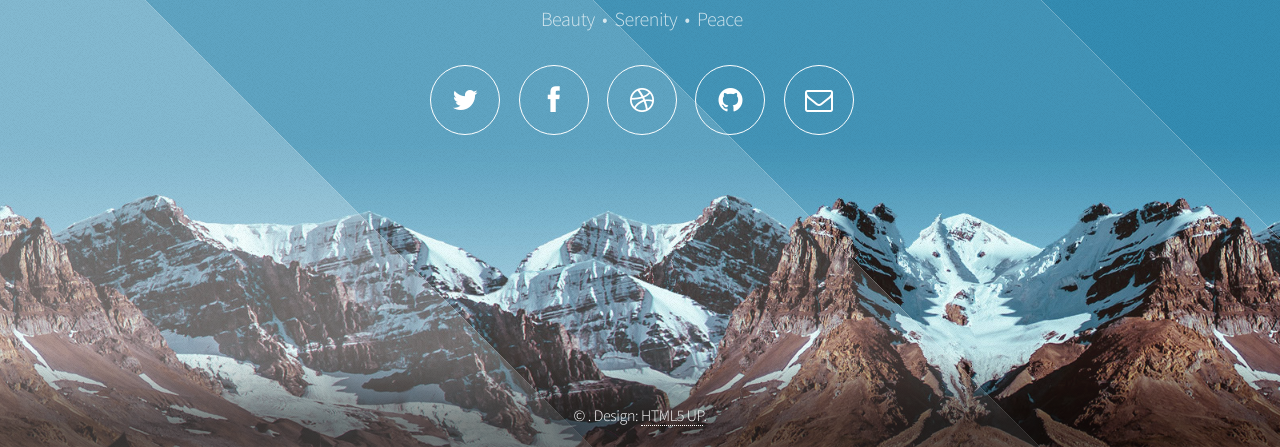
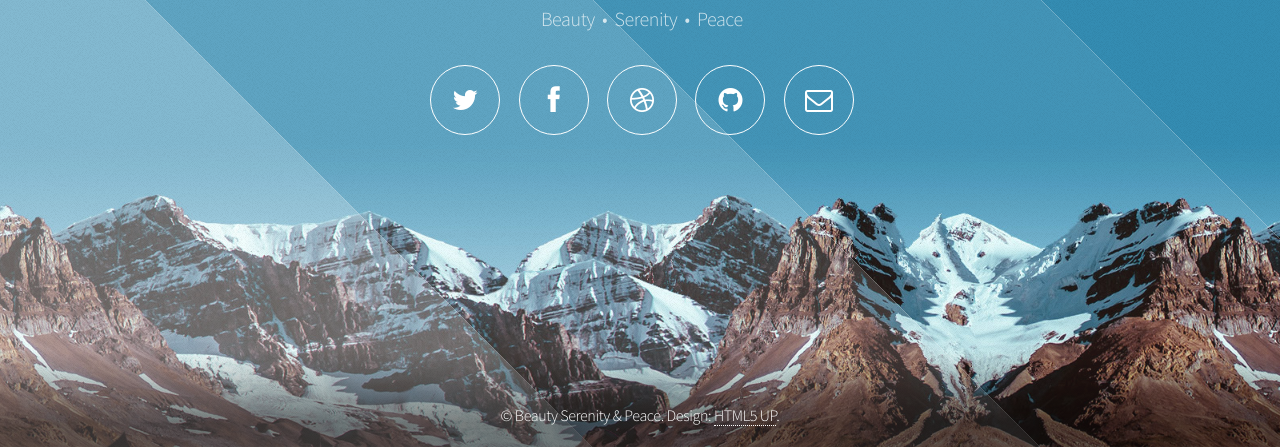
Before and after one commit to gthendean/gthendean.github.io, a plain HTML site: page index.html in a window 1280 px wide. Shown: the part 353-800 px from the top of the page. Drawn offline with Linux system fonts and the light colour scheme.

Commit message:
Add copyright to index.html and add new file readme.txt
Change-Id: I3caf3fe22ddf388697ccdc1d47d8bb217afe6471

```diff
--- a/index.html
+++ b/index.html
@@ -45,7 +45,7 @@
 
 				<!-- Footer -->
 					<footer id="footer">
-						<span class="copyright">&copy; . Design: <a href="http://html5up.net">HTML5 UP</a>.</span>
+						<span class="copyright">&copy; Beauty Serenity &amp Peace. Design: <a href="http://html5up.net">HTML5 UP</a>.</span>
 					</footer>
 
 			</div>
```
Also changed, not shown: README.txt (added).
